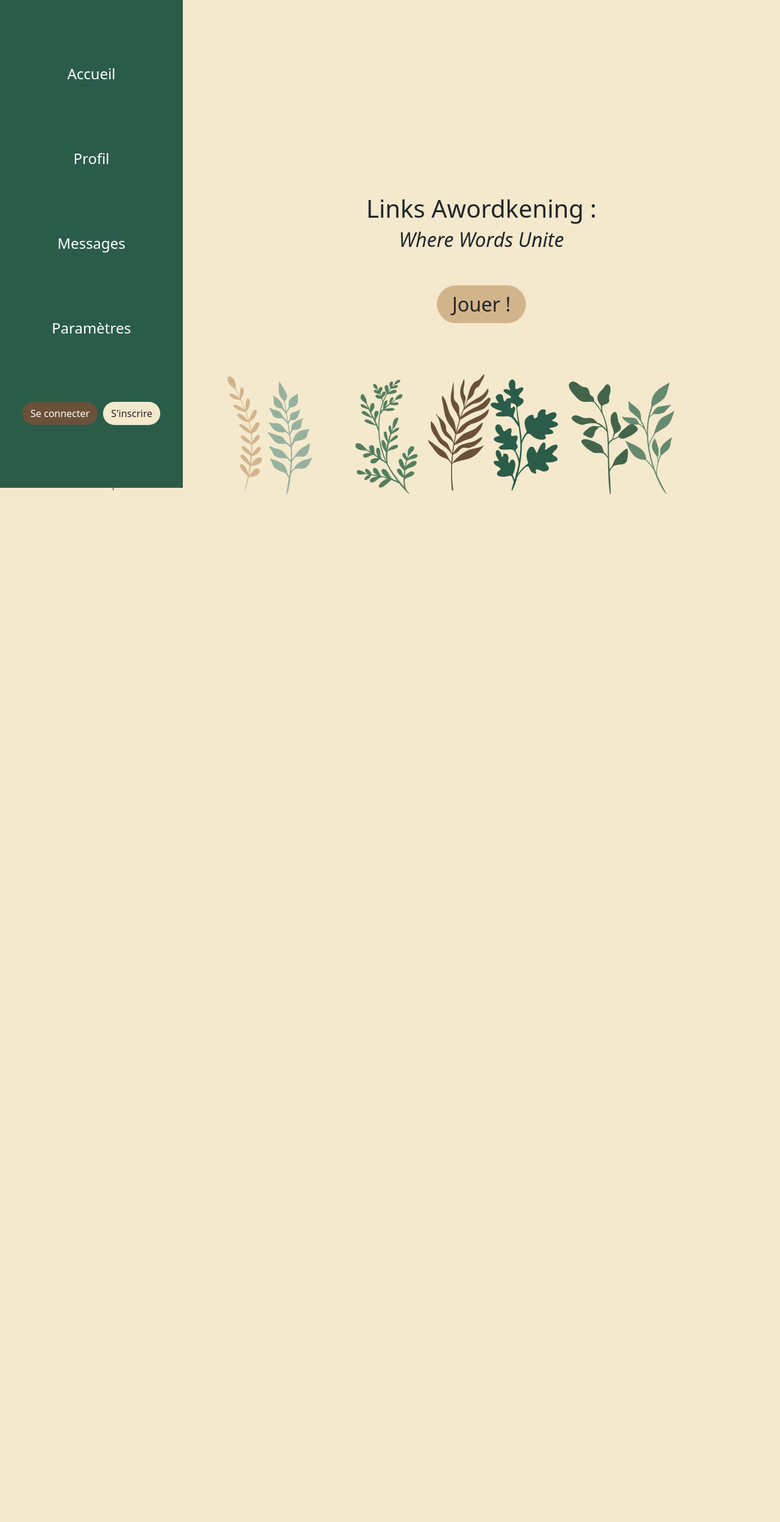
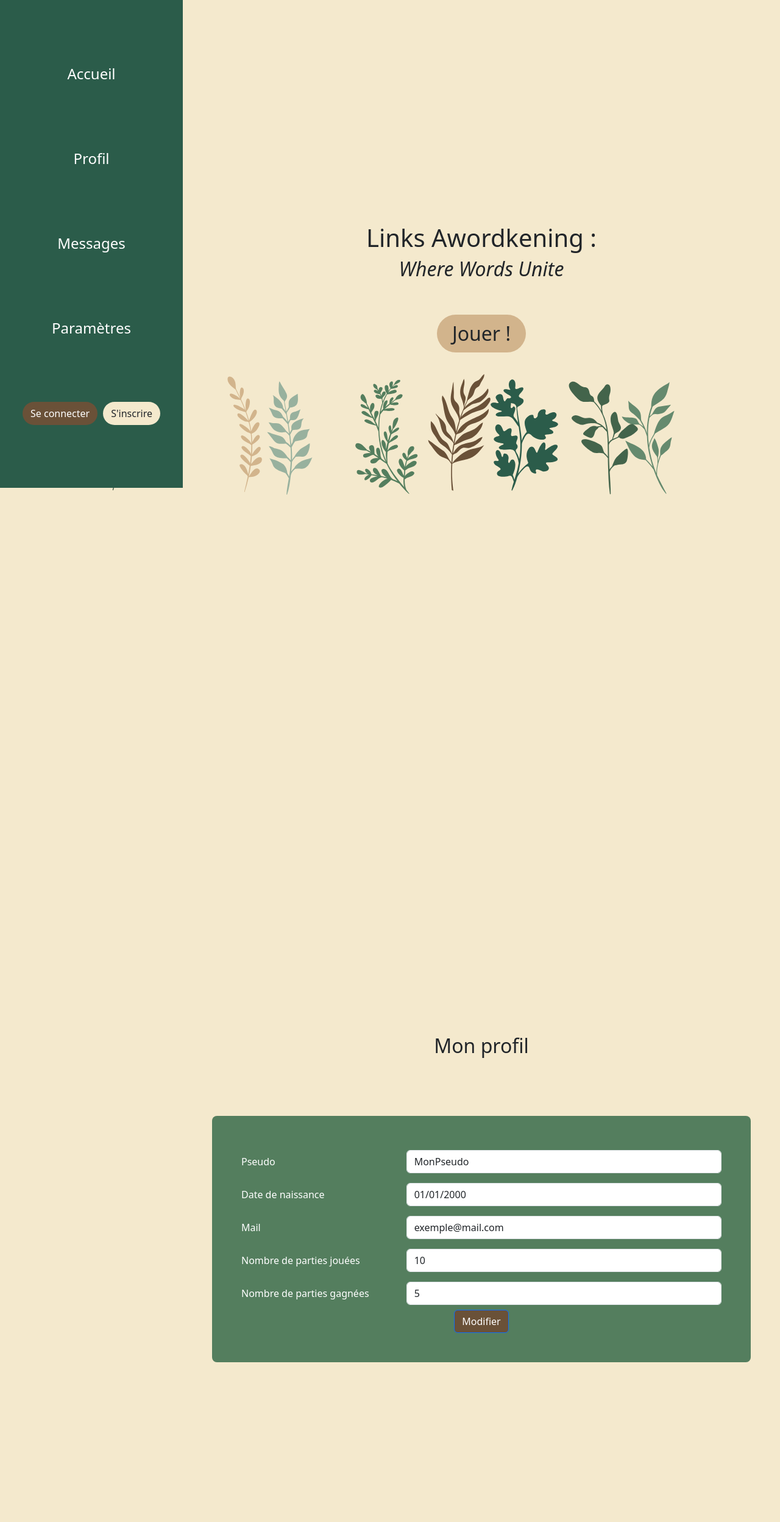
Before and after one commit to FC-Rats/Links-Awordkening, a PHP site: page / in a window 1280 px wide. Shown: the whole page at 61% size. Before the commit the page ends 811 px from the top, so only its background shows below. Run offline with PHP 8.4, Linux system fonts and the light colour scheme.

Commit message:
Form for the profil

```diff
--- /dev/null
+++ b/Assets/JS/formModificationForm.js
@@ -0,0 +1,41 @@
+document.getElementById('boutonModifier').addEventListener('click', function() {
+    // Basculer les boutons
+    toggleBoutons(true);
+
+    // Rendre les inputs modifiables
+    var elements = document.getElementsByClassName('input-modifiable');
+    for (var i = 0; i < elements.length; i++) {
+        elements[i].readOnly = false;
+    }
+});
+
+document.getElementById('boutonAnnuler').addEventListener('click', function() {
+    // Basculer les boutons
+    toggleBoutons(false);
+
+    // Remettre les inputs en mode lecture seule
+    setInputsReadOnly();
+});
+
+document.getElementById('boutonEnregistrer').addEventListener('click', function() {
+    // Basculer les boutons
+    toggleBoutons(false);
+
+    // Remettre les inputs en mode lecture seule
+    setInputsReadOnly();
+
+    // Ici, vous pouvez ajouter la logique d'enregistrement des données
+});
+
+function toggleBoutons(modifierClique) {
+    document.getElementById('boutonModifier').classList.toggle('d-none', modifierClique);
+    document.getElementById('boutonAnnuler').classList.toggle('d-none', !modifierClique);
+    document.getElementById('boutonEnregistrer').classList.toggle('d-none', !modifierClique);
+}
+
+function setInputsReadOnly() {
+    var elements = document.getElementsByClassName('input-modifiable');
+    for (var i = 0; i < elements.length; i++) {
+        elements[i].readOnly = true;
+    }
+}
--- a/Pages/index.php
+++ b/Pages/index.php
@@ -27,7 +27,7 @@
                             <a class="nav-link text-white active" href="#">Accueil</a>
                         </li>
                         <li class="nav-item">
-                            <a class="nav-link text-white" href="#">Profil</a>
+                            <a class="nav-link text-white" href="#profil">Profil</a>
                         </li>
                         <li class="nav-item">
                             <a class="nav-link text-white" href="#">Messages</a>
@@ -66,7 +66,7 @@
                                 <a class="nav-link text-white active" href="#">Accueil</a>
                             </li>
                             <li class="nav-item">
-                                <a class="nav-link text-white" href="#">Profil</a>
+                                <a class="nav-link text-white" href="#profil">Profil</a>
                             </li>
                             <li class="nav-item">
                                 <a class="nav-link text-white" href="#">Messages</a>
@@ -93,7 +93,7 @@
                 </div>
             </div>
 
-            <main role="main" class="col main-content">
+            <main role="main" class="col main-content p-5">
                 <!-- Le contenu principal de la page va ici -->
                 <header class="section d-flex justify-content-center align-items-center ">
                     <div class="text-center">
@@ -115,12 +115,59 @@
                 </header>
                 <div class="section d-flex justify-content-center align-items-center position-relative">
                 </div>
+                <div class="profil vh-100" id="profil">
+                    <div class="text-center">
+                        <h2 class="p-5">Mon profil</h2>
+                    </div>
+                    <!--TODO: Max height à 100% pour que sa prenne toute la page-->
+                    <div class="container mt-5 bg-viridian p-5 rounded-3 mh-100">
+                        <form>
+                            <div class="form-group row py-2">
+                                <label for="pseudo" class="col-sm-4 col-form-label text-white">Pseudo</label>
+                                <div class="col-sm-8">
+                                    <input type="text" class="form-control input-modifiable" id="pseudo" value="MonPseudo" readonly>
+                                </div>
+                            </div>
+                            <div class="form-group row py-2">
+                                <label for="dateNaissance" class="col-sm-4 col-form-label text-white">Date de naissance</label>
+                                <div class="col-sm-8">
+                                    <input type="date" class="form-control input-modifiable" id="dateNaissance" value="2000-01-01" readonly>
+                                </div>
+                            </div>
+                            <div class="form-group row py-2">
+                                <label for="mail" class="col-sm-4 col-form-label text-white">Mail</label>
+                                <div class="col-sm-8">
+                                    <input type="email" class="form-control input-modifiable" id="mail" value="exemple@mail.com" readonly>
+                                </div>
+                            </div>
+                            <div class="form-group row py-2">
+                                <label for="nbPartiesJouees" class="col-sm-4 col-form-label text-white">Nombre de parties jouées</label>
+                                <div class="col-sm-8">
+                                    <input type="number" class="form-control input-modifiable" id="nbPartiesJouees" value="10" readonly>
+                                </div>
+                            </div>
+                            <div class="form-group row py-2">
+                                <label for="nbPartiesGagnees" class="col-sm-4 col-form-label text-white">Nombre de parties gagnées</label>
+                                <div class="col-sm-8">
+                                    <input type="number" class="form-control input-modifiable" id="nbPartiesGagnees" value="5" readonly>
+                                </div>
+                            </div>
+                            <div class="text-center">
+                                <button type="button" class="btn btn-primary bg-coffee border-none" id="boutonModifier">Modifier</button>
+
+                                <button type="button" id="boutonAnnuler" class="btn btn-secondary d-none">Annuler</button>
+                                <button type="button" id="boutonEnregistrer" class="btn btn-success d-none">Enregistrer</button>
+                            </div>
+                        </form>
+                    </div>
+                </div>
             </main>
         </div>
     </div>
     <?php
     include '../Includes/importFooter.php';
     ?>
+    <script src="../Assets/JS/formModificationForm.js"></script>
 </body>
 
 </html>
```
